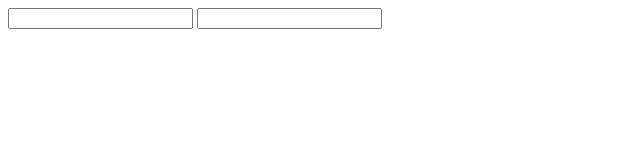
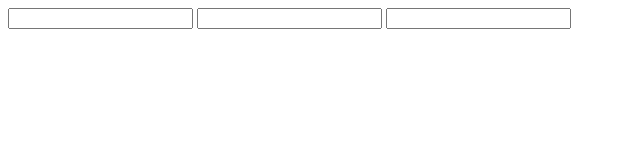
Before and after one commit to fachryan1975/git-companies, a plain HTML site: page index.html in a window 1280 px wide. Shown: the whole page, without its empty margins (0-640 px from the left). Drawn offline with Linux system fonts and the light colour scheme.

Commit message:
feat: filter

```diff
--- a/index.html
+++ b/index.html
@@ -8,5 +8,6 @@
   <body>
     <input type="text" name="searching" />
     <input type="text" name="login" />
+    <input type="text" name="filter" />
   </body>
 </html>
```
